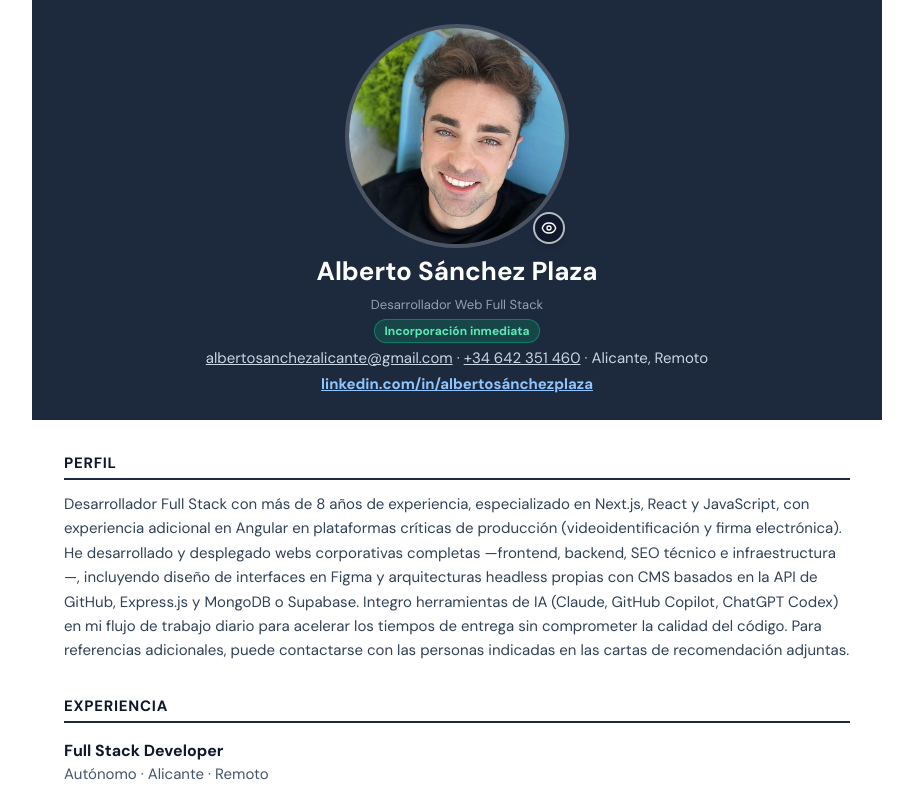
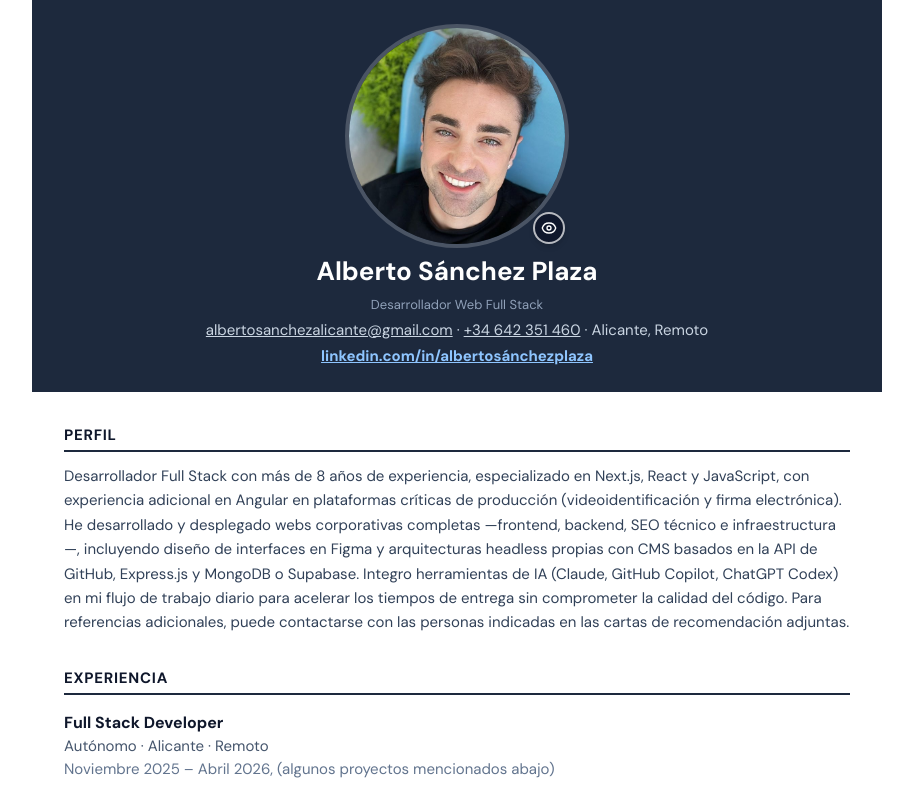
Before and after one commit to AlbertoSP-WEB/cv-developer, a Next.js app: page / in a window 1280 px wide. Shown: the top 787 px of the page, without its empty margins (183-1096 px from the left). Built offline with nearby package versions, Linux system fonts and the light colour scheme.

Commit message:
eliminado el incoporracion inmediata

```diff
--- a/app/components/CvSidebar.js
+++ b/app/components/CvSidebar.js
@@ -45,9 +45,6 @@ export default function CvSidebar() {
         <p className="text-slate-400 text-[13px] print:text-[12px]">
           Desarrollador Web Full Stack
         </p>
-        <p className="inline-block px-2.5 py-0.5 rounded-full bg-emerald-500/20 border border-emerald-400/40 text-emerald-300 text-[12px] print:text-[11px] font-semibold">
-          Incorporación inmediata
-        </p>
         <p className="text-slate-300 text-[15px] print:text-[12px]">
           <a href="mailto:albertosanchezalicante@gmail.com" className="underline">
             albertosanchezalicante@gmail.com
```
